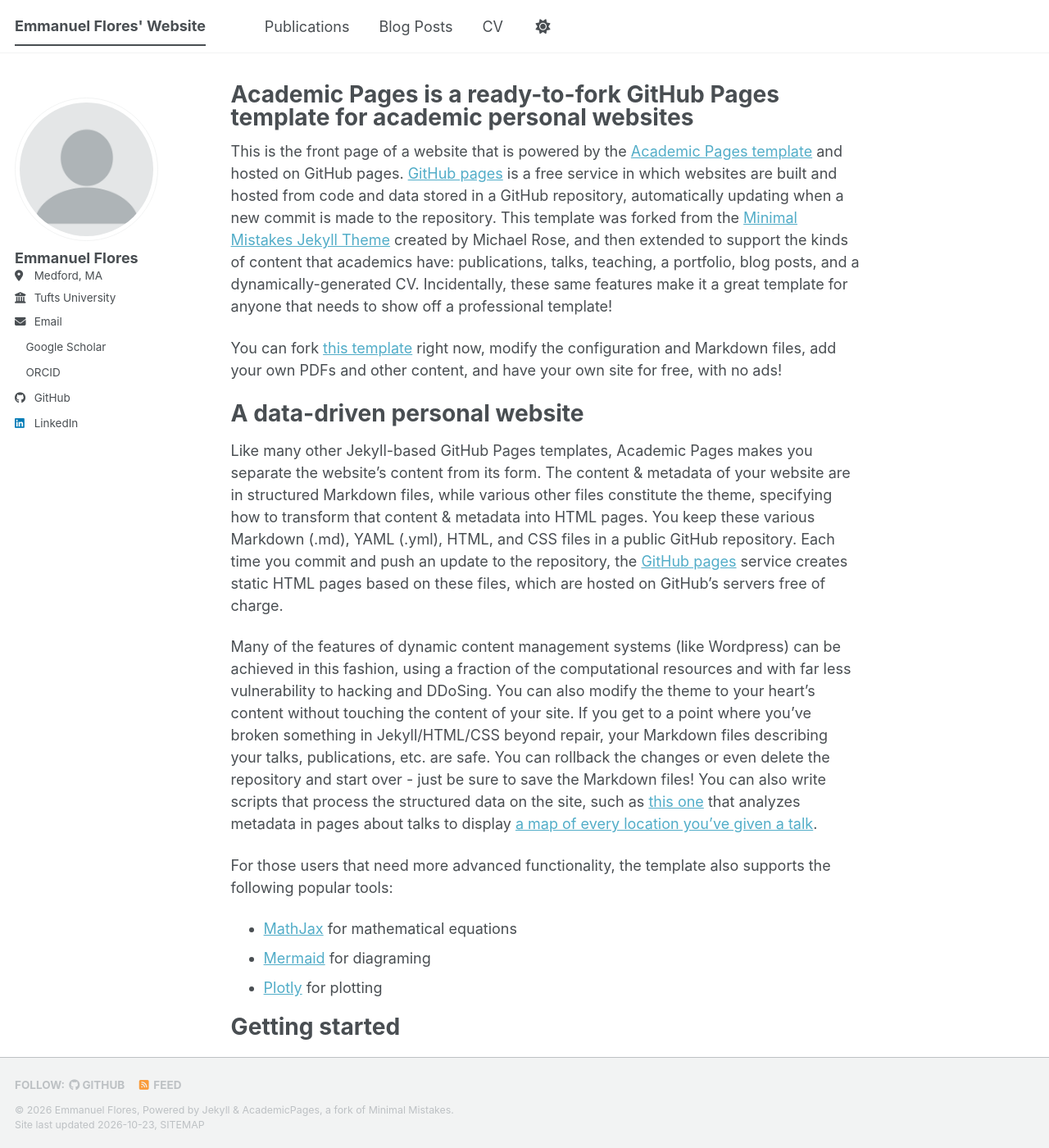
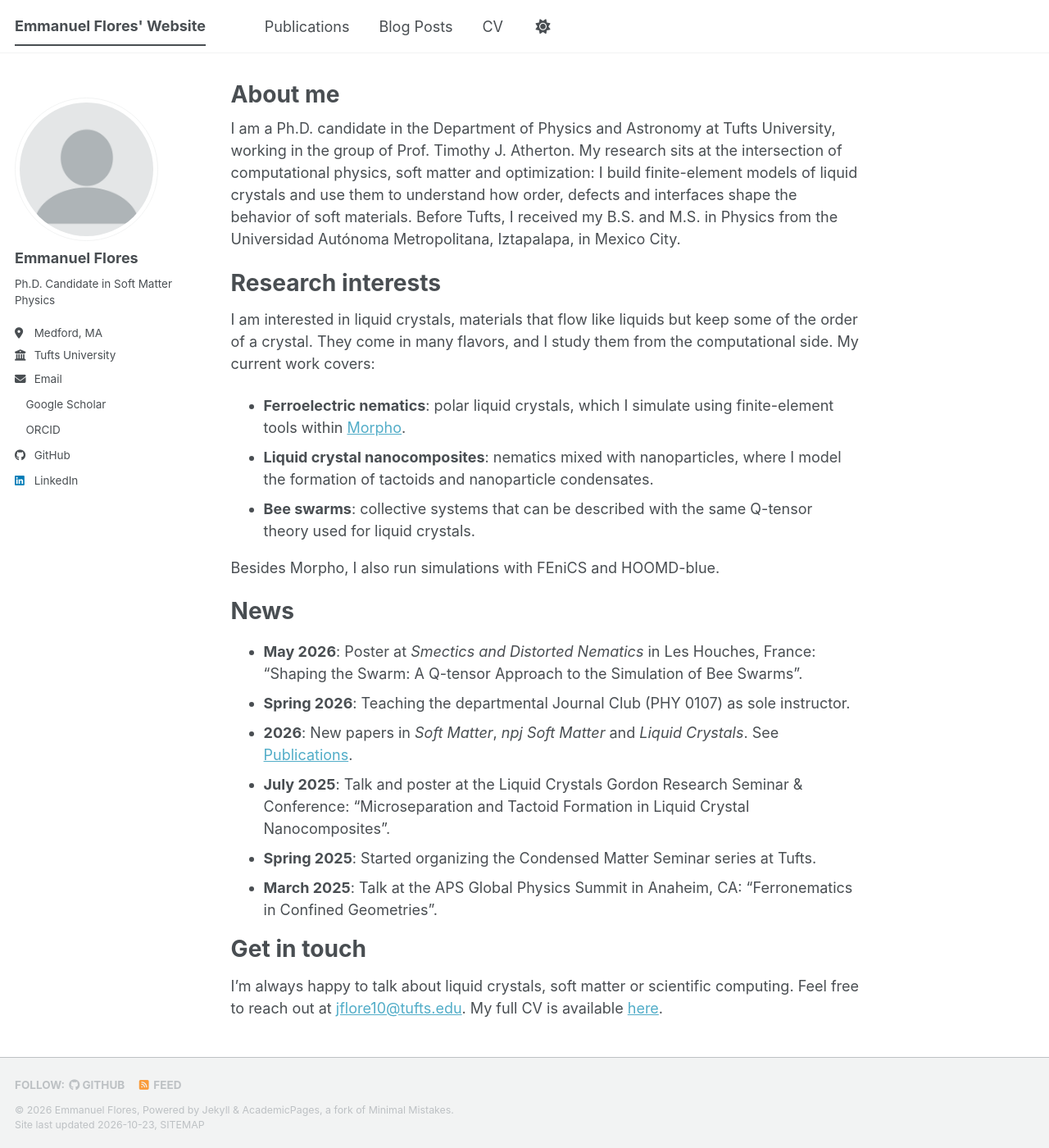
Before and after one commit to emmanuellfc/jefc.github.io, a Jekyll site: the page built from _pages/about.md, in a window 1280 px wide and 1400 px high. Shown: the whole window at 82% size. Built offline with Jekyll 4.4.1, drawn with Linux system fonts in a browser that asks for light colours; a style sheet for code colours, icons or effects is not loaded; some of the changed text lies outside the part shown.

Commit message:
Write home page bio, research interests and news
Co-Authored-By: Claude Opus 5.5 <noreply@anthropic.com>

```diff
--- a/_config.yml
+++ b/_config.yml
@@ -26,7 +26,7 @@ author:
   avatar           : "profile.png"
   name             : "Emmanuel Flores"
   # pronouns         : "he/him"
-  # bio              :
+  bio              : "Ph.D. Candidate in Soft Matter Physics"
   location         : "Medford, MA"
   employer         : "Tufts University"
   uri              : # URL
--- a/_pages/about.md
+++ b/_pages/about.md
@@ -1,56 +1,35 @@
 ---
 permalink: /
-title: "Academic Pages is a ready-to-fork GitHub Pages template for academic personal websites"
+title: "About me"
 author_profile: true
 redirect_from:
   - /about/
   - /about.html
 ---
 
-This is the front page of a website that is powered by the [Academic Pages template](https://github.com/academicpages/academicpages.github.io) and hosted on GitHub pages. [GitHub pages](https://pages.github.com) is a free service in which websites are built and hosted from code and data stored in a GitHub repository, automatically updating when a new commit is made to the repository. This template was forked from the [Minimal Mistakes Jekyll Theme](https://mmistakes.github.io/minimal-mistakes/) created by Michael Rose, and then extended to support the kinds of content that academics have: publications, talks, teaching, a portfolio, blog posts, and a dynamically-generated CV. Incidentally, these same features make it a great template for anyone that needs to show off a professional template!
+{% include base_path %}
 
- You can fork [this template](https://github.com/academicpages/academicpages.github.io) right now, modify the configuration and Markdown files, add your own PDFs and other content, and have your own site for free, with no ads!
+I am a Ph.D. candidate in the Department of Physics and Astronomy at Tufts University, working in the group of Prof. Timothy J. Atherton. My research sits at the intersection of computational physics, soft matter and optimization: I build finite-element models of liquid crystals and use them to understand how order, defects and interfaces shape the behavior of soft materials. Before Tufts, I received my B.S. and M.S. in Physics from the Universidad Autónoma Metropolitana, Iztapalapa, in Mexico City.
 
-A data-driven personal website
+Research interests
 ======
-Like many other Jekyll-based GitHub Pages templates, Academic Pages makes you separate the website's content from its form. The content & metadata of your website are in structured Markdown files, while various other files constitute the theme, specifying how to transform that content & metadata into HTML pages. You keep these various Markdown (.md), YAML (.yml), HTML, and CSS files in a public GitHub repository. Each time you commit and push an update to the repository, the [GitHub pages](https://pages.github.com/) service creates static HTML pages based on these files, which are hosted on GitHub's servers free of charge.
+I am interested in liquid crystals, materials that flow like liquids but keep some of the order of a crystal. They come in many flavors, and I study them from the computational side. My current work covers:
 
-Many of the features of dynamic content management systems (like Wordpress) can be achieved in this fashion, using a fraction of the computational resources and with far less vulnerability to hacking and DDoSing. You can also modify the theme to your heart's content without touching the content of your site. If you get to a point where you've broken something in Jekyll/HTML/CSS beyond repair, your Markdown files describing your talks, publications, etc. are safe. You can rollback the changes or even delete the repository and start over - just be sure to save the Markdown files! You can also write scripts that process the structured data on the site, such as [this one](https://github.com/academicpages/academicpages.github.io/blob/master/talkmap.ipynb) that analyzes metadata in pages about talks to display [a map of every location you've given a talk](https://academicpages.github.io/talkmap.html).
+* **Ferroelectric nematics**: polar liquid crystals, which I simulate using finite-element tools within [Morpho](https://github.com/Morpho-lang/morpho).
+* **Liquid crystal nanocomposites**: nematics mixed with nanoparticles, where I model the formation of tactoids and nanoparticle condensates.
+* **Bee swarms**: collective systems that can be described with the same Q-tensor theory used for liquid crystals.
 
-For those users that need more advanced functionality, the template also supports the following popular tools:
-- [MathJax](https://www.mathjax.org/) for mathematical equations
-- [Mermaid](https://mermaid.js.org/) for diagraming
-- [Plotly](https://plotly.com/javascript/) for plotting
+Besides Morpho, I also run simulations with FEniCS and HOOMD-blue.
 
-Getting started
+News
 ======
-1. Register a GitHub account if you don't have one and confirm your e-mail (required!)
-1. Fork [this template](https://github.com/academicpages/academicpages.github.io) by clicking the "Use this template" button in the top right.
-1. Go to the repository's settings (rightmost item in the tabs that start with "Code", should be below "Unwatch"). Rename the repository "[your GitHub username].github.io", which will also be your website's URL.
-1. Set site-wide configuration and create content & metadata (see below -- also see [this set of diffs](https://archive.is/3TPas) showing what files were changed to set up [an example site](https://getorg-testacct.github.io) for a user with the username "getorg-testacct")
-1. Upload any files (like PDFs, .zip files, etc.) to the files/ directory. They will appear at https://[your GitHub username].github.io/files/example.pdf.
-1. Check status by going to the repository settings, in the "GitHub pages" section
+* **May 2026**: Poster at *Smectics and Distorted Nematics* in Les Houches, France: "Shaping the Swarm: A Q-tensor Approach to the Simulation of Bee Swarms".
+* **Spring 2026**: Teaching the departmental Journal Club (PHY 0107) as sole instructor.
+* **2026**: New papers in *Soft Matter*, *npj Soft Matter* and *Liquid Crystals*. See [Publications]({{ base_path }}/publications/).
+* **July 2025**: Talk and poster at the Liquid Crystals Gordon Research Seminar & Conference: "Microseparation and Tactoid Formation in Liquid Crystal Nanocomposites".
+* **Spring 2025**: Started organizing the Condensed Matter Seminar series at Tufts.
+* **March 2025**: Talk at the APS Global Physics Summit in Anaheim, CA: "Ferronematics in Confined Geometries".
 
-Site-wide configuration
-------
-The main configuration file for the site is in the base directory in [_config.yml](https://github.com/academicpages/academicpages.github.io/blob/master/_config.yml), which defines the content in the sidebars and other site-wide features. You will need to replace the default variables with ones about yourself and your site's github repository. The configuration file for the top menu is in [_data/navigation.yml](https://github.com/academicpages/academicpages.github.io/blob/master/_data/navigation.yml). For example, if you don't have a portfolio or blog posts, you can remove those items from that navigation.yml file to remove them from the header.
-
-Create content & metadata
-------
-For site content, there is one Markdown file for each type of content, which are stored in directories like _publications, _talks, _posts, _teaching, or _pages. For example, each talk is a Markdown file in the [_talks directory](https://github.com/academicpages/academicpages.github.io/tree/master/_talks). At the top of each Markdown file is structured data in YAML about the talk, which the theme will parse to do lots of cool stuff. The same structured data about a talk is used to generate the list of talks on the [Talks page](https://academicpages.github.io/talks), each [individual page](https://academicpages.github.io/talks/2012-03-01-talk-1) for specific talks, the talks section for the [CV page](https://academicpages.github.io/cv), and the [map of places you've given a talk](https://academicpages.github.io/talkmap.html) (if you run this [python file](https://github.com/academicpages/academicpages.github.io/blob/master/talkmap.py) or [Jupyter notebook](https://github.com/academicpages/academicpages.github.io/blob/master/talkmap.ipynb), which creates the HTML for the map based on the contents of the _talks directory).
-
-**Markdown generator**
-
-The repository includes [a set of Jupyter notebooks](https://github.com/academicpages/academicpages.github.io/tree/master/markdown_generator
-) that converts a CSV containing structured data about talks or presentations into individual Markdown files that will be properly formatted for the Academic Pages template. The sample CSVs in that directory are the ones I used to create my own personal website at stuartgeiger.com. My usual workflow is that I keep a spreadsheet of my publications and talks, then run the code in these notebooks to generate the Markdown files, then commit and push them to the GitHub repository.
-
-How to edit your site's GitHub repository
-------
-Many people use a git client to create files on their local computer and then push them to GitHub's servers. If you are not familiar with git, you can directly edit these configuration and Markdown files directly in the github.com interface. Navigate to a file (like [this one](https://github.com/academicpages/academicpages.github.io/blob/master/_talks/2012-03-01-talk-1.md) and click the pencil icon in the top right of the content preview (to the right of the "Raw | Blame | History" buttons). You can delete a file by clicking the trashcan icon to the right of the pencil icon. You can also create new files or upload files by navigating to a directory and clicking the "Create new file" or "Upload files" buttons.
-
-Example: editing a Markdown file for a talk
-![Editing a Markdown file for a talk](/images/editing-talk.png)
-
-For more info
-------
-More info about configuring Academic Pages can be found in [the guide](https://academicpages.github.io/markdown/), the [growing wiki](https://github.com/academicpages/academicpages.github.io/wiki), and you can always [ask a question on GitHub](https://github.com/academicpages/academicpages.github.io/discussions). The [guides for the Minimal Mistakes theme](https://mmistakes.github.io/minimal-mistakes/docs/configuration/) (which this theme was forked from) might also be helpful.
+Get in touch
+======
+I'm always happy to talk about liquid crystals, soft matter or scientific computing. Feel free to reach out at [jflore10@tufts.edu](mailto:jflore10@tufts.edu). My full CV is available [here]({{ base_path }}/cv/).
```
